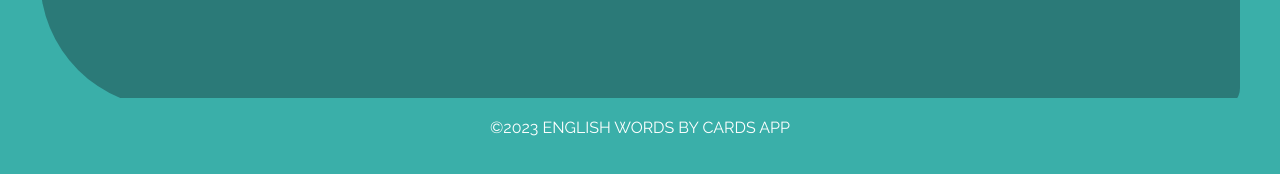
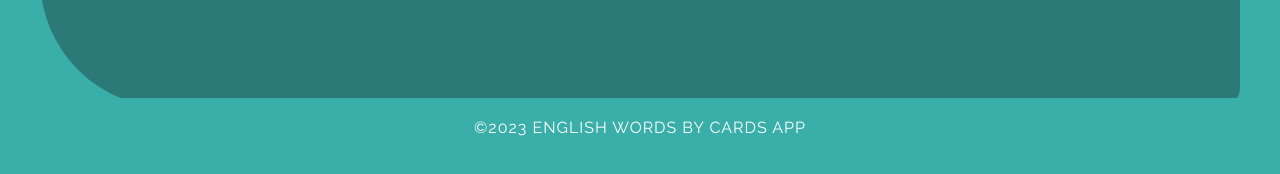
Before and after one commit to codersimone/react-project, a React (Create React App) app in the folder react-project/: page / in a window 1280 px wide. Shown: the part 642-816 px from the top of the page. Built offline with nearby package versions, Linux system fonts and the light colour scheme.

Commit message:
added sass/scss prepross, adjusted structure of app

```diff
--- a/react-project/src/assets/styles/_footer.scss
+++ b/react-project/src/assets/styles/_footer.scss
@@ -6,9 +6,10 @@
     display: flex;
     justify-content: center;
     align-items: center;
-    background-color: var(--lt-color-bg);
     font-family: var(--font-family-base);
     font-weight: 400;
     text-transform: uppercase;
+    letter-spacing: 1px;
     color: var(--lt-color-text);
+    background-color: var(--lt-color-bg);
 }
--- a/react-project/src/assets/styles/styles.css
+++ b/react-project/src/assets/styles/styles.css
@@ -400,9 +400,10 @@ td:nth-child(6) {
   display: flex;
   justify-content: center;
   align-items: center;
-  background-color: var(--lt-color-bg);
   font-family: var(--font-family-base);
   font-weight: 400;
   text-transform: uppercase;
+  letter-spacing: 1px;
   color: var(--lt-color-text);
+  background-color: var(--lt-color-bg);
 }/*# sourceMappingURL=styles.css.map */
```
Also changed, not shown: 1 other file (tests, documents, lock files or other folders).
